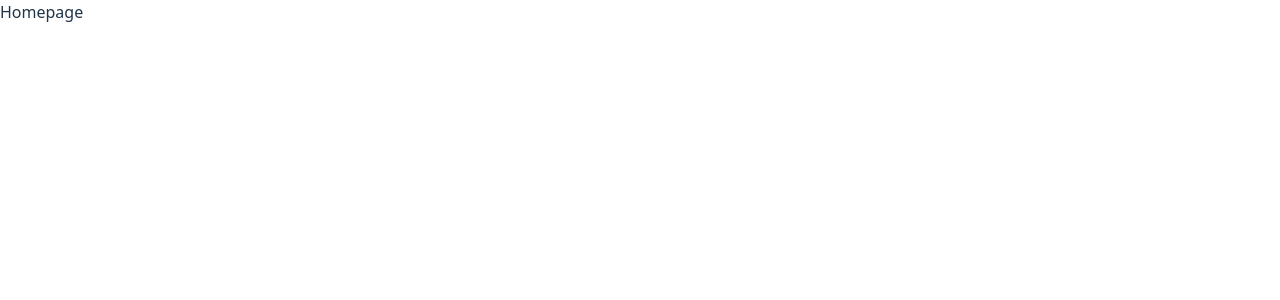
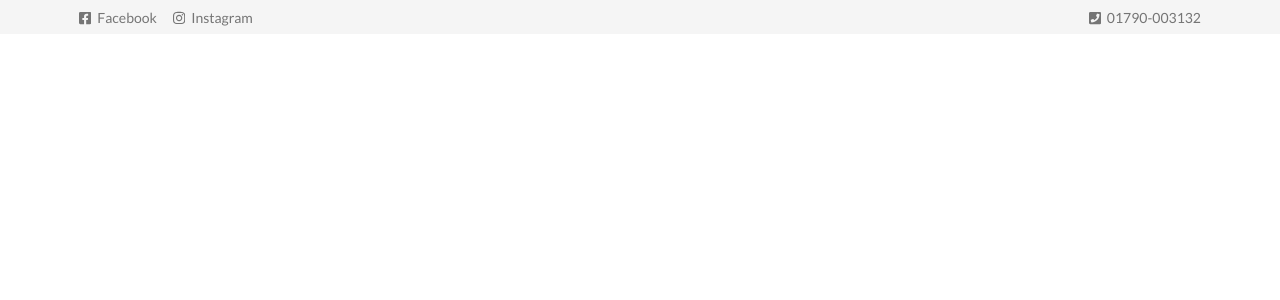
Before and after one commit to bdnaeem3/react-clothing-shop, a React (Vite) app: page / in a window 1280 px wide. Shown: the top 300 px of the page. Built offline with nearby package versions, Linux system fonts and the light colour scheme.

Commit message:
Homepage - Topbar section done

```diff
--- a/src/index.css
+++ b/src/index.css
@@ -1,3 +1,5 @@
+@import url('https://fonts.googleapis.com/css2?family=Lato:ital,wght@0,100;0,300;0,400;0,700;0,900;1,100;1,300;1,400;1,700;1,900&display=swap');
+
 :root {
   font-family: system-ui, Avenir, Helvetica, Arial, sans-serif;
   line-height: 1.5;
@@ -14,8 +16,17 @@
 }
 
 body {
+  font-family: "Lato", sans-serif;
   margin: 0;
   min-height: 100vh;
+}
+
+ul {
+  list-style: none;
+}
+
+a {
+  text-decoration: none;
 }
 
 button:hover {
--- a/src/pages/Home.jsx
+++ b/src/pages/Home.jsx
@@ -1,6 +1,11 @@
+// Sections
+import TopBar from "../sections/TopBar";
+
 const Homepage = props => {
     return (
-        'Homepage'
+        <>
+            <TopBar />
+        </>
     )
 }
 
--- /dev/null
+++ b/src/sections/TopBar.jsx
@@ -0,0 +1,43 @@
+
+// theme
+import { Container } from '../theme'
+import Icon from '../theme/icons'
+
+const TopBar = props => {
+    const { className = {}, ...rest } = props
+
+    return (
+        <section id="top-bar" className={`bg-[#f5f5f5] py-[5px] ${className}`} {...rest}>
+            <Container>
+                <div className='flex justify-between items-center'>
+                    <ul className='flex'>
+                        <li>
+                            <a href="#" className='text-[#757575] text-sm'>
+                                <Icon name="facebook" className="w-[0.875em] inline-block text-inherit h-[1em] align-[-0.125em] mr-[6px]" />
+                                Facebook
+                            </a>
+                        </li>
+
+                        <li className="ml-[1rem]">
+                            <a href="#" className='text-[#757575] text-sm'>
+                                <Icon name="instagram" className="w-[0.875em] inline-block text-inherit h-[1em] align-[-0.125em] mr-[6px]" />
+                                Instagram
+                            </a>
+                        </li>
+                    </ul>
+
+                    <ul className='flex'>
+                        <li>
+                            <a href="tel:01790-003132" className='text-[#757575] text-sm'>
+                                <Icon name="phone" className="w-[0.875em] inline-block text-inherit h-[1em] align-[-0.125em] mr-[6px]" />
+                                01790-003132
+                            </a>
+                        </li>
+                    </ul>
+                </div>
+            </Container>
+        </section>
+    )
+}
+
+export default TopBar
--- /dev/null
+++ b/src/theme/containers/DefaultContainer.jsx
@@ -0,0 +1,11 @@
+const DefaultContainer = props => {
+    const { children, className = {}, ...rest } = props
+
+    return (
+        <div className={`w-full px-[15px] mx-auto sm:max-w-[540px] md:max-w-[720px] lg:max-w-[960px] xl:max-w-[90%] ${className}`} {...rest}>
+            {children}
+        </div>
+    )
+}
+
+export default DefaultContainer
--- /dev/null
+++ b/src/theme/containers/index.jsx
@@ -0,0 +1,13 @@
+import DefaultContainer from './DefaultContainer'
+
+const Container = props => {
+    const { name, ...rest } = props
+
+    switch (name) {
+        case 'custom':
+        default:
+            return <DefaultContainer {...rest} />
+    }
+}
+
+export default Container
--- /dev/null
+++ b/src/theme/icons/Facebook.jsx
@@ -0,0 +1,5 @@
+export default ({color, ...rest}) => (
+    <svg aria-hidden="true" focusable="false" data-prefix="fab" data-icon="facebook-square" role="img" xmlns="http://www.w3.org/2000/svg" viewBox="0 0 448 512" data-fa-i2svg="" {...rest}>
+        <path fill={color || 'currentColor'} d="M400 32H48A48 48 0 0 0 0 80v352a48 48 0 0 0 48 48h137.25V327.69h-63V256h63v-54.64c0-62.15 37-96.48 93.67-96.48 27.14 0 55.52 4.84 55.52 4.84v61h-31.27c-30.81 0-40.42 19.12-40.42 38.73V256h68.78l-11 71.69h-57.78V480H400a48 48 0 0 0 48-48V80a48 48 0 0 0-48-48z"></path>
+    </svg>
+)
--- /dev/null
+++ b/src/theme/icons/Instagram.jsx
@@ -0,0 +1,5 @@
+export default ({ color, ...rest }) => (
+    <svg aria-hidden="true" focusable="false" data-prefix="fab" data-icon="instagram" role="img" xmlns="http://www.w3.org/2000/svg" viewBox="0 0 448 512" data-fa-i2svg="" {...rest}>
+        <path fill={color || 'currentColor'} d="M224.1 141c-63.6 0-114.9 51.3-114.9 114.9s51.3 114.9 114.9 114.9S339 319.5 339 255.9 287.7 141 224.1 141zm0 189.6c-41.1 0-74.7-33.5-74.7-74.7s33.5-74.7 74.7-74.7 74.7 33.5 74.7 74.7-33.6 74.7-74.7 74.7zm146.4-194.3c0 14.9-12 26.8-26.8 26.8-14.9 0-26.8-12-26.8-26.8s12-26.8 26.8-26.8 26.8 12 26.8 26.8zm76.1 27.2c-1.7-35.9-9.9-67.7-36.2-93.9-26.2-26.2-58-34.4-93.9-36.2-37-2.1-147.9-2.1-184.9 0-35.8 1.7-67.6 9.9-93.9 36.1s-34.4 58-36.2 93.9c-2.1 37-2.1 147.9 0 184.9 1.7 35.9 9.9 67.7 36.2 93.9s58 34.4 93.9 36.2c37 2.1 147.9 2.1 184.9 0 35.9-1.7 67.7-9.9 93.9-36.2 26.2-26.2 34.4-58 36.2-93.9 2.1-37 2.1-147.8 0-184.8zM398.8 388c-7.8 19.6-22.9 34.7-42.6 42.6-29.5 11.7-99.5 9-132.1 9s-102.7 2.6-132.1-9c-19.6-7.8-34.7-22.9-42.6-42.6-11.7-29.5-9-99.5-9-132.1s-2.6-102.7 9-132.1c7.8-19.6 22.9-34.7 42.6-42.6 29.5-11.7 99.5-9 132.1-9s102.7-2.6 132.1 9c19.6 7.8 34.7 22.9 42.6 42.6 11.7 29.5 9 99.5 9 132.1s2.7 102.7-9 132.1z"></path>
+    </svg>
+)
--- /dev/null
+++ b/src/theme/icons/Phone.jsx
@@ -0,0 +1,5 @@
+export default ({ color, ...rest }) => (
+    <svg aria-hidden="true" focusable="false" data-prefix="fas" data-icon="phone-square" role="img" xmlns="http://www.w3.org/2000/svg" viewBox="0 0 448 512" data-fa-i2svg="" {...rest}>
+        <path fill={color || "currentColor"} d="M400 32H48C21.49 32 0 53.49 0 80v352c0 26.51 21.49 48 48 48h352c26.51 0 48-21.49 48-48V80c0-26.51-21.49-48-48-48zM94 416c-7.033 0-13.057-4.873-14.616-11.627l-14.998-65a15 15 0 0 1 8.707-17.16l69.998-29.999a15 15 0 0 1 17.518 4.289l30.997 37.885c48.944-22.963 88.297-62.858 110.781-110.78l-37.886-30.997a15.001 15.001 0 0 1-4.289-17.518l30-69.998a15 15 0 0 1 17.16-8.707l65 14.998A14.997 14.997 0 0 1 384 126c0 160.292-129.945 290-290 290z"></path>
+    </svg>
+)
--- /dev/null
+++ b/src/theme/icons/index.jsx
@@ -0,0 +1,20 @@
+import Facebook from "./Facebook"
+import Instagram from "./Instagram"
+import Phone from "./Phone"
+
+const Icon = props => {
+    const { name, ...rest } = props
+
+    switch (name) {
+        case 'facebook':
+            return <Facebook {...rest} />
+        case 'instagram':
+            return <Instagram {...rest} />
+        case 'phone':
+            return <Phone {...rest} />
+        default:
+            return
+    }
+}
+
+export default Icon
--- /dev/null
+++ b/src/theme/index.jsx
@@ -0,0 +1,5 @@
+import Container from "./containers";
+
+export {
+    Container
+}
--- /dev/null
+++ b/tailwind.config.js
@@ -0,0 +1,10 @@
+module.exports = {
+    theme: {
+        extend: {
+            verticalAlign: {
+                '-0.125': '-0.125em', // Add the custom vertical-align value
+            },
+        },
+    },
+    plugins: [],
+}
```
